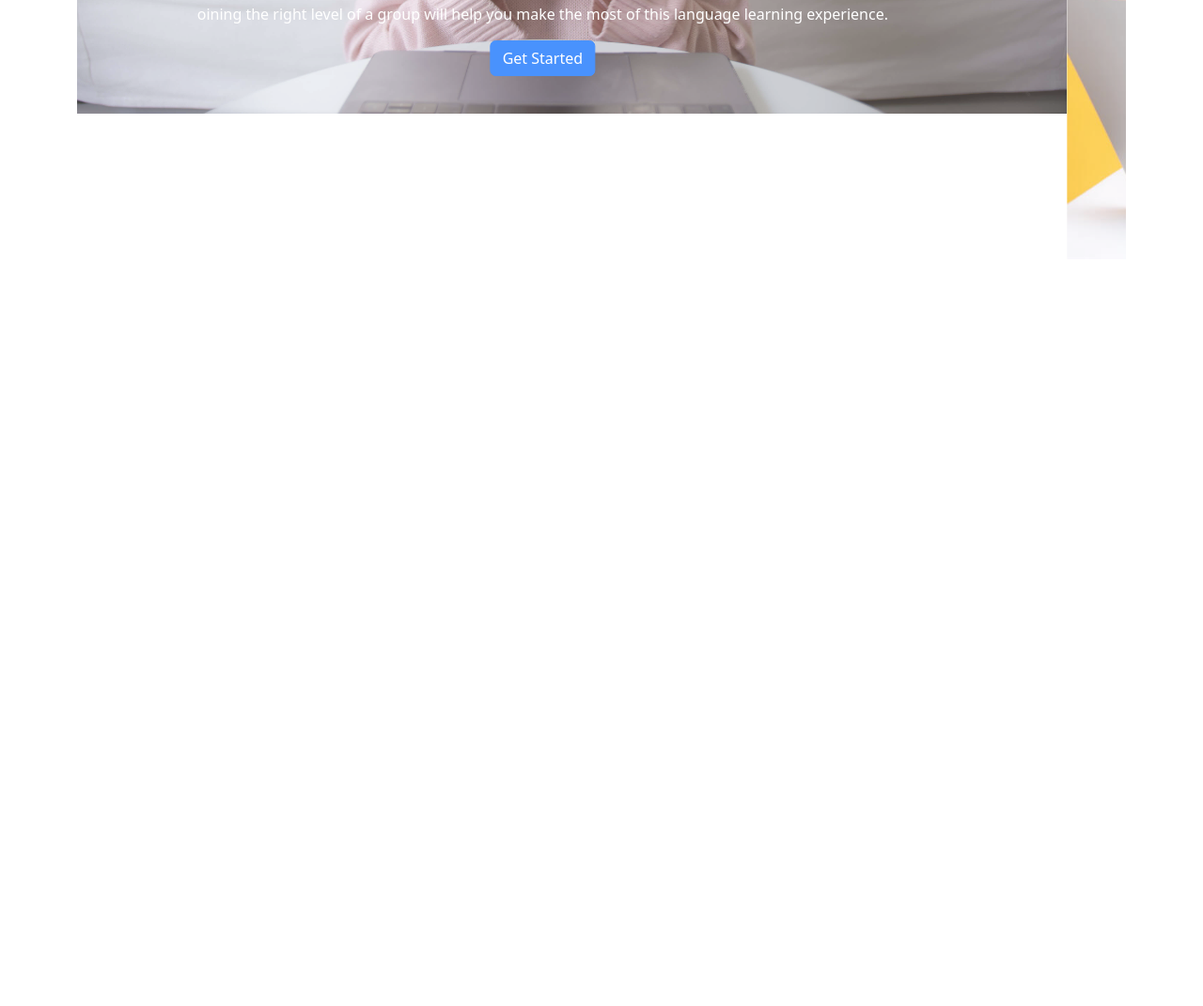
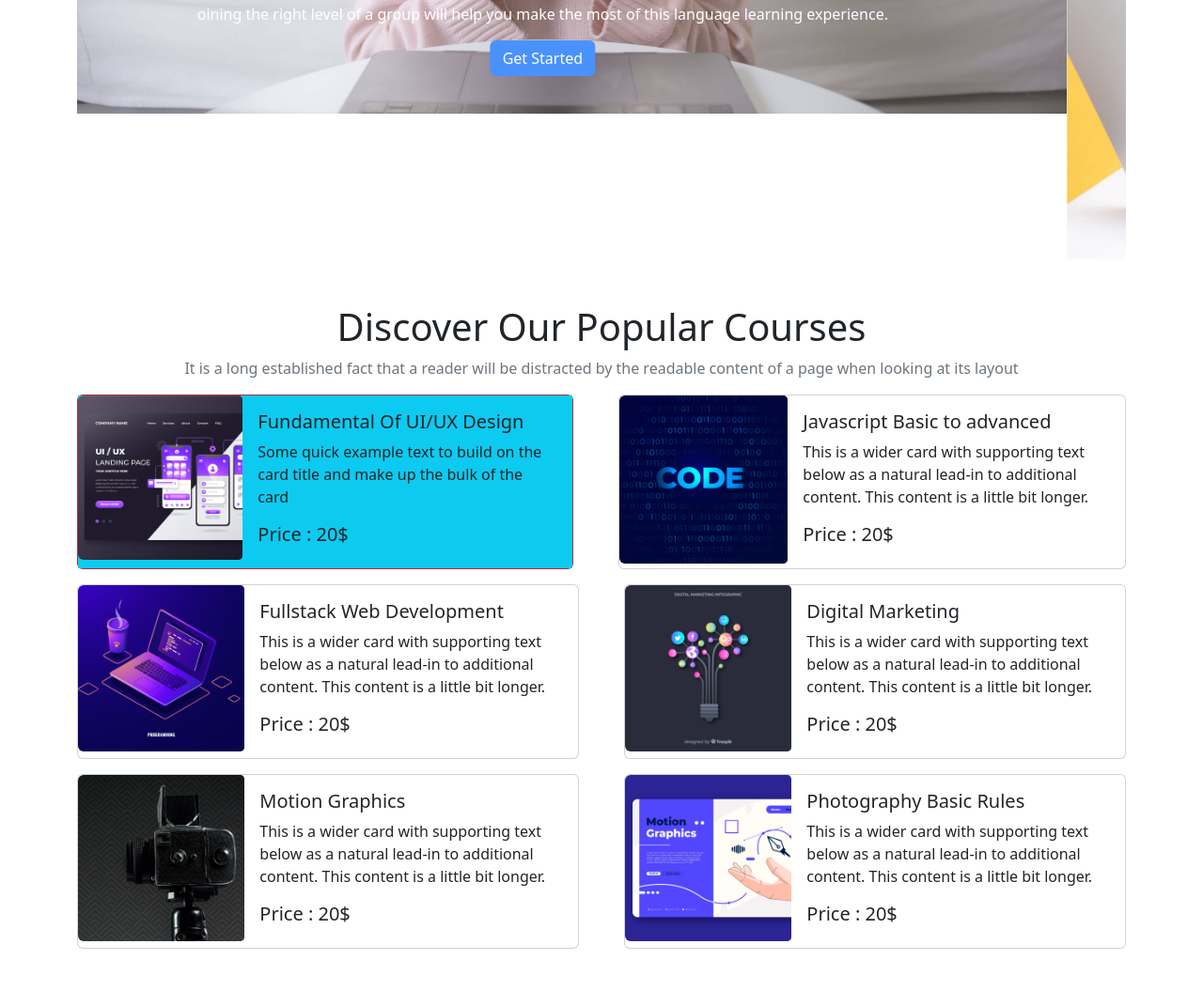
Before and after one commit to AyeshaSiddikaSonia/bd-tech-edu, a plain HTML site: page index.html in a window 1280 px wide. Shown: the part 636-1707 px from the top of the page at 94% size. Before the commit the page ends 912 px from the top, so only its background shows below. Drawn offline with nearby package versions, Linux system fonts and the light colour scheme.

Commit message:
popular courses commit

```diff
--- a/index.html
+++ b/index.html
@@ -54,7 +54,7 @@
 
 						<img src="images/cover/cover-3.jpg" class="d-block w-100" alt="...">
 						<div class="carousel-caption d-none d-md-block">
-							<h1>Get Started Digital
+							<h1 class="text-center">Get Started Digital
 								Learning</h1>
 							<p>oining the right level of a group will help you make the most of this language learning experience. </p>
 							<button class="btn btn-primary">Get Started</button>
@@ -93,6 +93,136 @@
 		  <!-- navbar end -->
 	</header>
 
+	<!-- popular courses part start -->
+
+	<section class="container mt-5">
+		<div>
+			<h1 class="text-center text-wrap">Discover Our Popular
+				Courses</h1>
+				<p class="text-center text-muted">It is a long established fact that a reader will be distracted by the readable content of a page when looking at its layout</p>
+		</div>
+			<div class="d-flex m">
+				<div class="card mb-3 me-5 bg-danger"  style="max-width: 540px;">
+					<div class="row g-0 bg-info">
+					  <div class="col-md-4">
+						<img src="images/course/course-1.png" class="img-fluid rounded-start" alt="...">
+					  </div>
+					  <div class="col-md-8">
+						<div class="card-body">
+						  <h5 class="card-title">Fundamental Of UI/UX Design</h5>
+						  <p class="card-text">Some quick example text to build on the card title and make up the bulk of the card</p>
+						  <h5>Price : 20$</h5>
+						</div>
+					  </div>
+					</div>
+				  </div>
+				  <div class="card mb-3" style="max-width: 540px;">
+					<div class="row g-0">
+					  <div class="col-md-4">
+						<img src="images/course/course-2.png" class="img-fluid rounded-start" alt="...">
+					  </div>
+					  <div class="col-md-8">
+						<div class="card-body">
+						  <h5 class="card-title">Javascript Basic to advanced</h5>
+						  <p class="card-text">This is a wider card with supporting text below as a natural lead-in to additional content. This content is a little bit longer.</p>
+
+						  <h5>Price : 20$</h5>
+						</div>
+					  </div>
+					</div>
+				  </div>
+			</div>
+			  <div class="d-flex">
+				<div class="card mb-3 me-5" style="max-width: 540px;">
+					<div class="row g-0">
+					  <div class="col-md-4">
+						<img src="images/course/course-3.png" class="img-fluid rounded-start" alt="...">
+					  </div>
+					  <div class="col-md-8">
+						<div class="card-body">
+						  <h5 class="card-title">Fullstack Web Development</h5>
+						  <p class="card-text">This is a wider card with supporting text below as a natural lead-in to additional content. This content is a little bit longer.</p>
+						  <h5>Price : 20$</h5>
+						</div>
+					  </div>
+					</div>
+				  </div>
+				  <div class="card mb-3" style="max-width: 540px;">
+					<div class="row g-0">
+					  <div class="col-md-4">
+						<img src="images/course/course-4.png" class="img-fluid rounded-start" alt="...">
+					  </div>
+					  <div class="col-md-8">
+						<div class="card-body">
+						  <h5 class="card-title">Digital Marketing</h5>
+						  <p class="card-text">This is a wider card with supporting text below as a natural lead-in to additional content. This content is a little bit longer.</p>
+						  <h5>Price : 20$</h5>
+						</div>
+					  </div>
+					</div>
+				  </div>
+			  </div>
+			  <div class="d-flex">
+				<div class="card mb-3 me-5" style="max-width: 540px;">
+					<div class="row g-0">
+					  <div class="col-md-4">
+						<img src="images/course/course-5.png" class="img-fluid rounded-start" alt="...">
+					  </div>
+					  <div class="col-md-8">
+						<div class="card-body">
+						  <h5 class="card-title">Motion Graphics</h5>
+						  <p class="card-text">This is a wider card with supporting text below as a natural lead-in to additional content. This content is a little bit longer.</p>
+						  <h5>Price : 20$</h5>
+						</div>
+					  </div>
+					</div>
+				  </div>
+				  <div class="card mb-3" style="max-width: 540px;">
+					<div class="row g-0">
+					  <div class="col-md-4">
+						<img src="images/course/course-6.png" class="img-fluid rounded-start" alt="...">
+					  </div>
+					  <div class="col-md-8">
+						<div class="card-body">
+						  <h5 class="card-title">Photography Basic Rules</h5>
+						  <p class="card-text">This is a wider card with supporting text below as a natural lead-in to additional content. This content is a little bit longer.</p>
+						  <h5>Price : 20$</h5>
+						</div>
+					  </div>
+					</div>
+				  </div>
+			  </div>
+			  <div class="text-center p-5">
+				<div class="card-body">
+				  <a href="#" class="btn btn-primary">See more courses</a>
+				</div>
+			  </div>
+	</section>
+	<!-- popular courses part end -->
+
+	<!-- join part start -->
+<section class="container mt-5">
+	<!-- <div> -->
+		<nav class="navbar bg-info rounded ">
+			<div class="container-fluid">
+				<div class="row">
+						<div class="col-lg-7 mt-5 ">
+							<h1 class="ms-5 text-white">Ready to join?</h1>
+							<p class="ms-5 text-white">It is a long established fact that a reader will be distracted by the readable content of a page when looking at its layout</p>
+						   </div>
+
+					<div class="col-lg-5 text-center mt-5 p-lg-3">
+						<a href="#"><button class="btn btn-primary">Register Now</button></a>
+					</div>
+
+				</div>
+			</div>
+		  </nav>
+	<!-- </div> -->
+
+</section>
+
+	<!-- join part end -->
 <script src="https://cdn.jsdelivr.net/npm/bootstrap@5.2.0/dist/js/bootstrap.bundle.min.js"></script>
 </body>
 </html>
```
